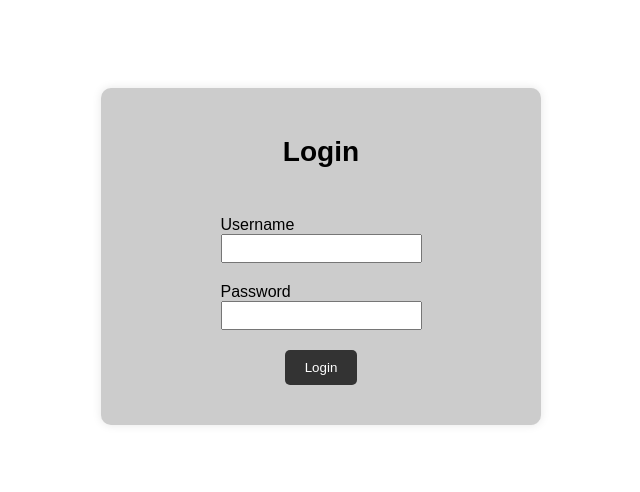
After one commit to 6410685215/CN351-webSec, a Django app: page /login/ in a window 1280 px wide. The commit adds this page. Shown: the top 492 px of the page, without its empty margins (227-867 px from the left). Run offline with Django 5.2, Linux system fonts and the light colour scheme.

Commit message:
Update CSS styles for login and index pages

```diff
--- /dev/null
+++ b/static/css/style.css
@@ -0,0 +1,88 @@
+html {
+  font-family: sans-serif;
+}
+
+body.grid-container {
+  display: grid;
+  width: 100vw;
+  grid-template-columns: 1fr 50% 1fr;
+  grid-template-rows: 80px 1fr 60px;
+  gap: 0px 0px;
+  grid-template-areas:
+    "header header header"
+    "nav main aside"
+    "footer footer footer";
+}
+
+header {
+  grid-area: header;
+}
+main {
+  grid-area: main;
+}
+footer {
+  grid-area: footer;
+}
+
+/* login page */
+.login.container {
+  display: flex;
+  flex-direction: column;
+  justify-content: center;
+  align-items: center;
+}
+
+.login.card {
+  width: 400px;
+  padding: 20px;
+  border-radius: 10px;
+  box-shadow: 0 0 10px rgba(0, 0, 0, 0.1);
+  background-color: #ccc;
+}
+
+.login>.card-header {
+  font-size: 24px;
+  font-weight: bold;
+  margin-bottom: 20px;
+}
+.login>.card-body {
+  margin-bottom: 20px;
+}
+.login>.card-body .form-group {
+  display: block;
+  margin-bottom: 20px;
+}
+.login>.card-body form {
+  text-align: center;
+}
+
+/* index page */
+.index>.card-search {
+  margin-bottom: 20px;
+}
+
+/* root */
+label, input {
+  display: block;;
+  text-align: left;
+}
+input[type="text"], input[type="password"] {
+  padding: 5px 10px;
+}
+button[type="submit"] {
+  padding: 10px 20px;
+  background-color: #333;
+  color: #fff;
+  border: none;
+  border-radius: 5px;
+  cursor: pointer;
+}
+
+table {
+  width: 100%;
+  border-collapse: collapse;
+}
+th, td {
+  border: 1px solid #333;
+  padding: 10px;
+}
--- a/templates/layout/base.html
+++ b/templates/layout/base.html
@@ -8,7 +8,7 @@
     {% block css %}{% endblock css %}
     {% block js %}{% endblock js %}
 </head>
-<body>
+<body class="grid-container">
     <header>
         {% block header %}{% endblock header %}
     </header>
--- /dev/null
+++ b/templates/page/login-page.html
@@ -0,0 +1,30 @@
+{% extends "layout/base.html" %}
+{% load static %}
+
+{% block title %}Login{% endblock title %}
+
+{% block css %}
+<link rel="stylesheet" href="{% static 'css/style.css' %}">
+{% endblock css %}
+
+{% block content %}
+<div class="container card login">
+    <div class="card-header">
+        <h3>Login</h3>
+    </div>
+    <div class="card-body">
+        <form action="/login/" method="POST">
+            {% csrf_token %}
+            <div class="form-group">
+                <label for="username">Username</label>
+                <input type="text" id="username" name="username" required>
+            </div>
+            <div class="form-group">
+                <label for="password">Password</label>
+                <input type="password" id="password" name="password" required>
+            </div>
+            <button type="submit" class="btn btn-primary">Login</button>
+        </form>
+    </div>
+</div>
+{% endblock content %}
```
Also changed, not shown: templates/page/index.html (added, +45 -0 lines).
